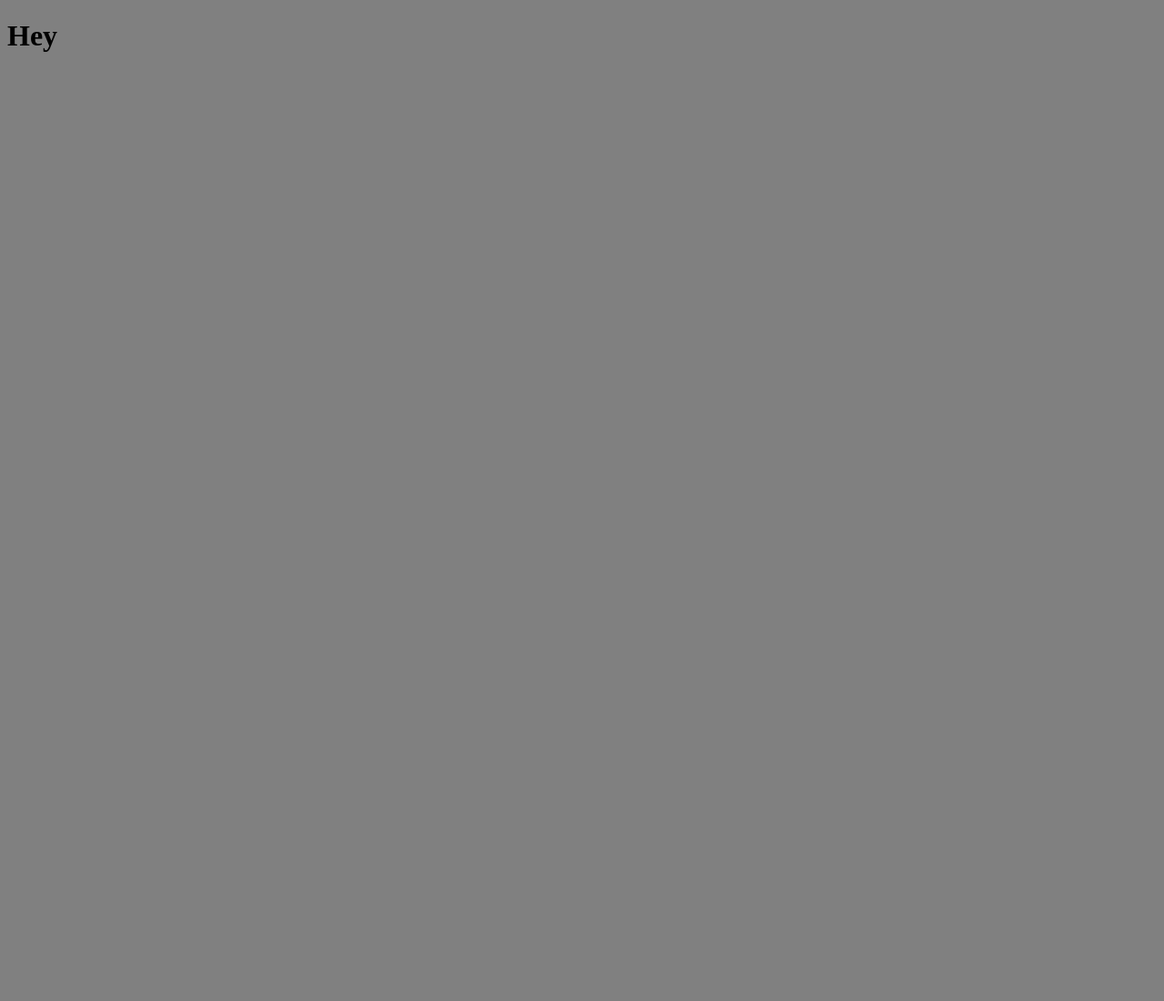
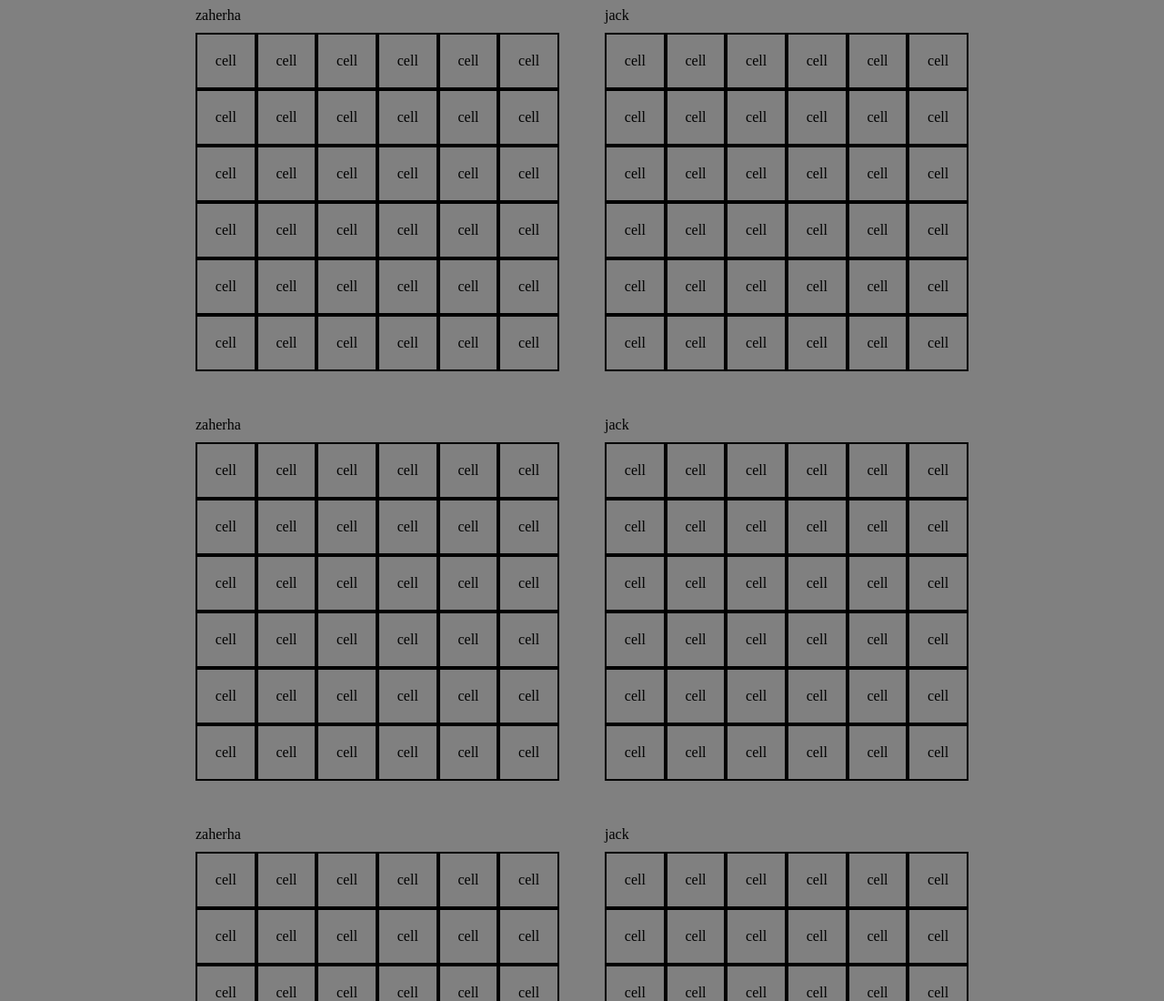
Before and after one commit to Ahmad-Zaher-Alhafi/battleship-game, a website built with webpack: page src/template.html in a window 1280 px wide. Shown: the top 1100 px of the page at 91% size. Before the commit the page ends 800 px from the top, so only its background shows below. Built offline with nearby package versions, Linux system fonts and the light colour scheme.

Commit message:
NEW: Dom generator to crete player area and it's style

```diff
--- /dev/null
+++ b/src/domGenerator.js
@@ -0,0 +1,27 @@
+const content = document.querySelector(".content");
+
+function createPlayerArea(cellsCount, playerName) {
+  const playerArea = document.createElement("div");
+  playerArea.className = "playerArea";
+  content.appendChild(playerArea);
+
+  const playerNameElement = document.createElement("div");
+  playerNameElement.className = "playerName";
+  playerNameElement.textContent = playerName;
+  playerArea.appendChild(playerNameElement);
+
+  const playerBoard = document.createElement("div");
+  playerBoard.className = "playerBoard";
+  playerArea.appendChild(playerBoard);
+
+  for (let row = 0; row < cellsCount / 2; row++) {
+    for (let column = 0; column < cellsCount / 2; column++) {
+      const cell = document.createElement("div");
+      cell.className = "cell";
+      cell.textContent = "cell";
+      playerBoard.appendChild(cell);
+    }
+  }
+}
+
+export { createPlayerArea };
--- a/src/index.js
+++ b/src/index.js
@@ -1,8 +1,9 @@
 import "./styles.css";
 import * as playersControllerModule from "./playersController";
 import * as boardModule from "./board";
+import * as domGeneratorMosdule from "./domGenerator";
 
-const boardCellsCount = 4;
+const boardCellsCount = 12;
 
 const p1ShipsData = [
   { rowStart: 0, rowEnd: 0, columnStart: 0, columnEnd: 1 },
@@ -20,6 +21,18 @@ const p2ShipsData = [
 const p2Board = boardModule.createBoard(boardCellsCount, p2ShipsData);
 const p2 = playersControllerModule.generatePlayer(2, "jack", p2Board);
 
+domGeneratorMosdule.createPlayerArea(boardCellsCount, p1.name);
+domGeneratorMosdule.createPlayerArea(boardCellsCount, p2.name);
+domGeneratorMosdule.createPlayerArea(boardCellsCount, p1.name);
+domGeneratorMosdule.createPlayerArea(boardCellsCount, p2.name);
+domGeneratorMosdule.createPlayerArea(boardCellsCount, p1.name);
+domGeneratorMosdule.createPlayerArea(boardCellsCount, p2.name);
+domGeneratorMosdule.createPlayerArea(boardCellsCount, p1.name);
+domGeneratorMosdule.createPlayerArea(boardCellsCount, p2.name);
+domGeneratorMosdule.createPlayerArea(boardCellsCount, p1.name);
+domGeneratorMosdule.createPlayerArea(boardCellsCount, p2.name);
+
+
 playersControllerModule.deliverAHitToPlayer(1, 0, 0);
 playersControllerModule.deliverAHitToPlayer(1, 0, 1);
 playersControllerModule.deliverAHitToPlayer(1, 1, 1);
--- a/src/styles.css
+++ b/src/styles.css
@@ -1,3 +1,37 @@
-body{
-    background-color: gray;
+body {
+  background-color: gray;
 }
+
+.content {
+  display: grid;
+  grid-template: repeat(auto-fit, minmax(200px, 400px)) / repeat(
+      auto-fit,
+      minmax(200px, 400px)
+    );
+
+  gap: 50px;
+
+  justify-content: center;
+}
+
+.playerArea {
+  aspect-ratio: 1 / 1; /* Ensures the height matches the width */
+  display: flex;
+  flex-direction: column;
+  gap: 10px;
+}
+
+.playerBoard {
+  display: grid;
+  grid-template: repeat(6, 1fr) / repeat(6, 1fr);
+  flex: 1;
+}
+
+.cell {
+  display: flex;
+  justify-content: center;
+  align-items: center;
+
+  border-style: solid;
+  border-width: 2px;
+}
--- a/src/template.html
+++ b/src/template.html
@@ -7,6 +7,6 @@
   </head>
 
   <body>
-    <h1>Hey</h1>
+    <div class="content"></div>
   </body>
 </html>
```
